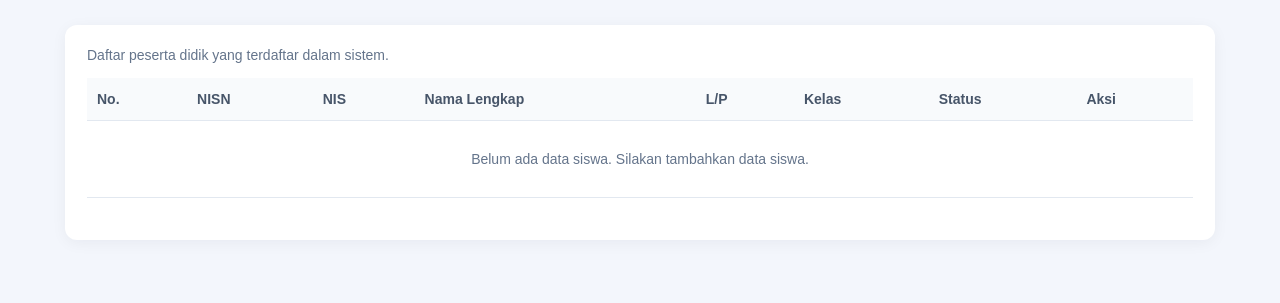
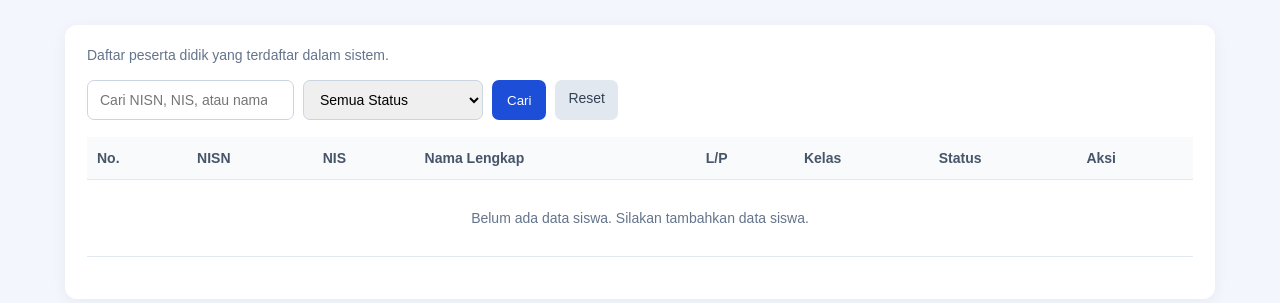
Before and after one commit to fandyhelmi80046-tech/cbt-tka-smpn5lr, a Laravel app: page /admin/siswa in a window 1280 px wide. Shown: the part 83-386 px from the top of the page. Run offline with Laravel 12, Linux system fonts and the light colour scheme; a user stored in the database is signed in; data comes from the database, SQL or seed files in the repository; data that the repository does not hold is empty.

Commit message:
Add student list search and status filters

```diff
--- a/resources/views/admin/siswa/index.blade.php
+++ b/resources/views/admin/siswa/index.blade.php
@@ -19,6 +19,13 @@
         th,td{padding:13px 10px;border-bottom:1px solid #e2e8f0;text-align:left}
         th{background:#f8fafc;color:#475569}
         .alert{padding:12px;background:#dcfce7;color:#166534;border-radius:7px;margin-bottom:15px}
+        .filters{display:flex;gap:9px;flex-wrap:wrap;margin:17px 0}
+        .filters input,.filters select{padding:10px 12px;border:1px solid #cbd5e1;border-radius:7px;font-size:14px;min-width:180px}
+        .filters button{padding:10px 15px;border:0;border-radius:7px;background:#1d4ed8;color:white;cursor:pointer}
+        .filters a{padding:10px 13px;border-radius:7px;background:#e2e8f0;color:#334155;text-decoration:none;font-size:14px}
+        .status{display:inline-block;padding:5px 9px;border-radius:20px;font-size:12px;font-weight:bold}
+        .active-status{background:#dcfce7;color:#166534}
+        .inactive-status{background:#fee2e2;color:#991b1b}
         .actions{display:flex;gap:7px;align-items:center}
         .actions form{margin:0}
         @media(max-width:700px){body{padding:12px}.card{overflow-x:auto}table{min-width:750px}}
@@ -40,6 +47,17 @@
         @endif
 
         <div class="muted">Daftar peserta didik yang terdaftar dalam sistem.</div>
+
+        <form class="filters" method="GET" action="{{ route('admin.siswa.index') }}">
+            <input type="search" name="q" value="{{ $search }}" placeholder="Cari NISN, NIS, atau nama siswa...">
+            <select name="status">
+                <option value="">Semua Status</option>
+                <option value="aktif" @selected($status === 'aktif')>Aktif</option>
+                <option value="nonaktif" @selected($status === 'nonaktif')>Nonaktif</option>
+            </select>
+            <button type="submit">Cari</button>
+            <a href="{{ route('admin.siswa.index') }}">Reset</a>
+        </form>
 
         <table>
             <thead>
@@ -63,7 +81,7 @@
                         <td>{{ $siswa->nama_lengkap }}</td>
                         <td>{{ $siswa->jenis_kelamin }}</td>
                         <td>-</td>
-                        <td>{{ ucfirst($siswa->status) }}</td>
+                        <td><span class="status {{ $siswa->status === 'aktif' ? 'active-status' : 'inactive-status' }}">{{ ucfirst($siswa->status) }}</span></td>
                         <td>
                             <div class="actions">
                                 <a href="{{ route('admin.siswa.show', $siswa->id) }}" class="btn edit">Detail</a>
```
